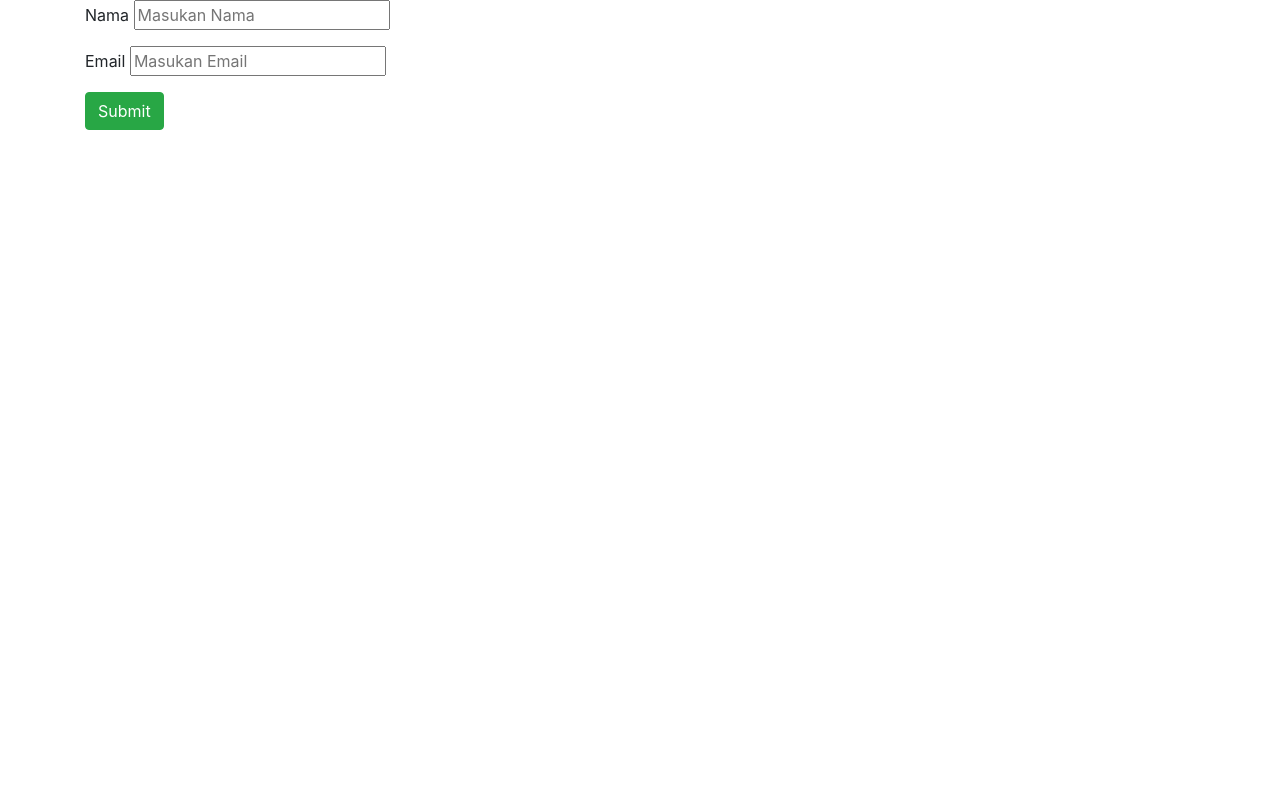
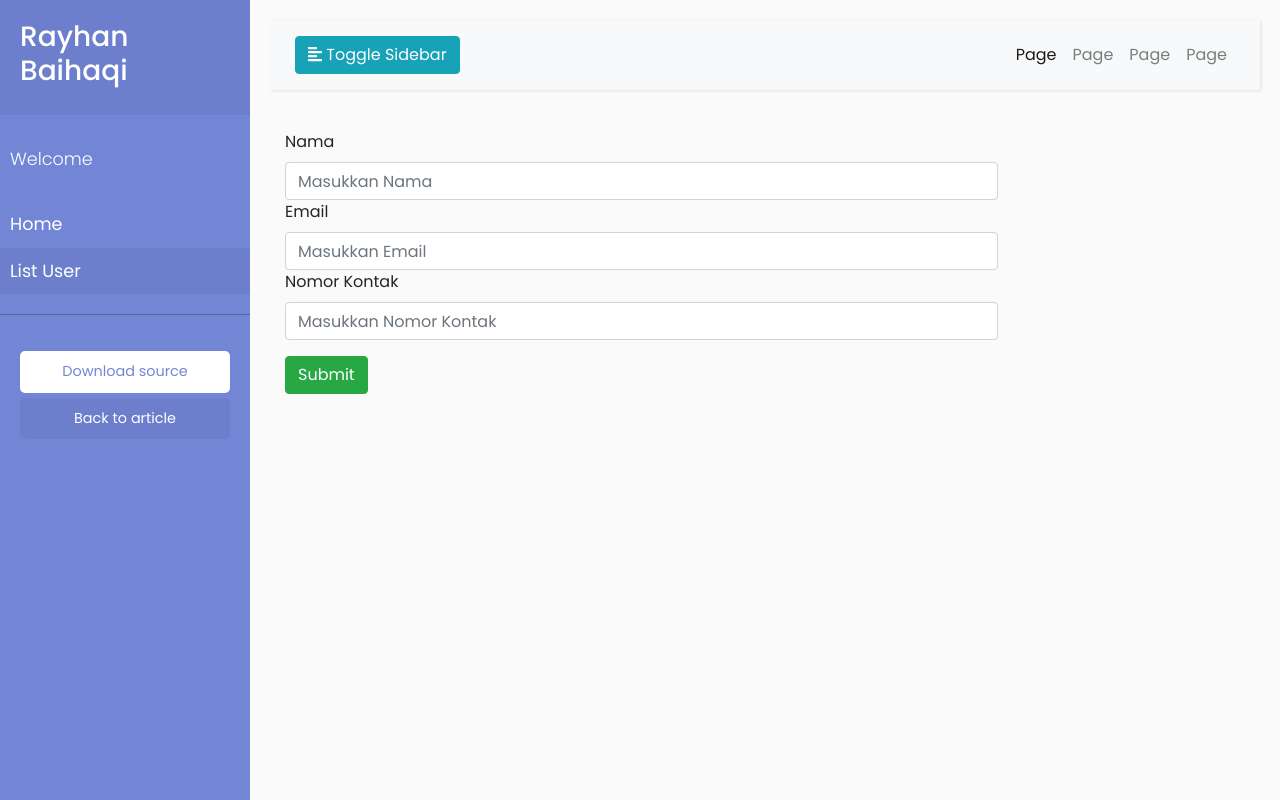
Before and after one commit to RayhanBaihaqi/belajar-ci, a CodeIgniter 4 app: the page made by app/Views/users_create_user.php in a window 1280 px wide. Run offline with PHP 8.4 and a stand-in for CodeIgniter, Linux system fonts and the light colour scheme; the template is opened without the code that fills it, so the values that code supplies are empty; some libraries are stand-ins or nearby versions.

Commit message:
new update

```diff
--- a/app/Controllers/admin/Users.php
+++ b/app/Controllers/admin/Users.php
@@ -35,6 +35,8 @@
             $data = [
                 'name' => $this->request->getVar('name'),
                 'email' => $this->request->getVar('email'),
+                'contact_no' => $this->request->getVar('contact_no'),
+                'created_at' => $this->request->getVar('created_at'),
             ];
             $save = $model->insert($data);
 
@@ -52,6 +54,8 @@
             $data = [
                 'name' => $this->request->getVar('name'),
                 'email' => $this->request->getVar('email'),
+                'contact_no' => $this->request->getVar('contact_no'),
+                'created_at' => $this->request->getVar('created_at'),
             ];
             $save = $model->update($id,$data);
 
--- a/app/Models/UsersModel.php
+++ b/app/Models/UsersModel.php
@@ -6,6 +6,6 @@
     class UsersModel extends Model {
         protected $table = 'users';
 
-        protected $allowedFields = ['name', 'email'];
+        protected $allowedFields = ['name', 'email', 'contact_no', 'created_at'];
     }
 ?>
--- a/app/Views/users_create_user.php
+++ b/app/Views/users_create_user.php
@@ -1,32 +1,112 @@
 <!DOCTYPE html>
 <html lang="en">
 <head>
-    <meta charset="UTF-8">
+        <meta charset="utf-8">
         <meta name="viewport" content="width=device-width, initial-scale=1.0">
-    <link rel="stylesheet" href="https://stackpath.bootstrapcdn.com/bootstrap/4.3.1/css/bootstrap.min.css">
-    <title>Document</title>
+        <meta http-equiv="X-UA-Compatible" content="IE=edge">
+        <title>List User</title>
+        <!-- Bootstrap CSS CDN -->
+        <link rel="stylesheet" href="https://stackpath.bootstrapcdn.com/bootstrap/4.1.0/css/bootstrap.min.css" integrity="sha384-9gVQ4dYFwwWSjIDZnLEWnxCjeSWFphJiwGPXr1jddIhOegiu1FwO5qRGvFXOdJZ4" crossorigin="anonymous">
+        <!-- Our Custom CSS -->
+        <link rel="stylesheet" href="http://belajar-ci.test/css/style.css">
+        <!-- Font Awesome JS -->
+        <script defer src="https://use.fontawesome.com/releases/v5.0.13/js/solid.js" integrity="sha384-tzzSw1/Vo+0N5UhStP3bvwWPq+uvzCMfrN1fEFe+xBmv1C/AtVX5K0uZtmcHitFZ" crossorigin="anonymous"></script>
+        <script defer src="https://use.fontawesome.com/releases/v5.0.13/js/fontawesome.js" integrity="sha384-6OIrr52G08NpOFSZdxxz1xdNSndlD4vdcf/q2myIUVO0VsqaGHJsB0RaBE01VTOY" crossorigin="anonymous"></script>
     </head>
 <body>
+        <div class="wrapper">
+            <!-- Sidebar Holder -->
+            <nav id="sidebar">
+                <div class="sidebar-header">
+                    <h3>Rayhan Baihaqi</h3>
+                </div>
+                <ul class="list-unstyled components">
+                    <p>Welcome</p>
+                    <li>
+                        <a href="<?= base_url('admin/users/welcome')?>">Home</a>
+                    </li>
+                    <li class="active">
+                        <a href="<?= base_url('admin/users/index')?>">List User</a>
+                    </li>
+                </ul>
+                <ul class="list-unstyled CTAs">
+                    <li>
+                        <a href="https://bootstrapious.com/tutorial/files/sidebar.zip" class="download">Download source</a>
+                    </li>
+                    <li>
+                        <a href="https://bootstrapious.com/p/bootstrap-sidebar" class="article">Back to article</a>
+                    </li>
+                </ul>
+            </nav>
+            <div id="content">
+                <nav class="navbar navbar-expand-lg navbar-light bg-light">
+                    <div class="container-fluid">
+                    <button type="button" id="sidebarCollapse" class="btn btn-info">
+                        <i class="fas fa-align-left"></i>
+                        <span>Toggle Sidebar</span>
+                    </button>
+                        <div class="collapse navbar-collapse" id="navbarSupportedContent">
+                            <ul class="nav navbar-nav ml-auto">
+                                <li class="nav-item active">
+                                    <a class="nav-link" href="#">Page</a>
+                                </li>
+                                <li class="nav-item">
+                                    <a class="nav-link" href="#">Page</a>
+                                </li>
+                                <li class="nav-item">
+                                    <a class="nav-link" href="#">Page</a>
+                                </li>
+                                <li class="nav-item">
+                                    <a class="nav-link" href="#">Page</a>
+                                </li>
+                            </ul>
+                        </div>
+                    </div>
+                </nav>
             <div class="container">
                 <div class="row">
                     <div class="col-sm-9">
-                <form action="<?= base_url('admin/users/store'); ?>" method="post">
-                    <div class="form-group">
-                        <lable for="name">Nama</label>
-                        <input type="text" name="name" class="from-control" id="name" placeholder="Masukan Nama">
+                    <form action="<?= base_url('admin/users/store'); ?>" method="POST">
+                                <div class="form-grup">
+                                    <label for="name">Nama</label>
+                                    <input type="text" name="name" class="form-control" id="name" placeholder="Masukkan Nama">
+                                </div>
+                                <div class="form-grup">
+                                    <label for="email">Email</label>
+                                    <input type="text" name="email" class="form-control" id="email" placeholder="Masukkan Email">
                                 </div>
                                 <div class="form-group">
-                        <lable for="email">Email</label>
-                        <input type="text" name="email" class="from-control" id="email" placeholder="Masukan Email">
+                                    <label for="email">Nomor Kontak</label>
+                                    <input type="text" name="contact_no" class="form-control" id="contact_no" placeholder="Masukkan Nomor Kontak">
                                 </div>
                                 <div class="form-group">
-                        <button type="submit" id="send_from" class="btn btn-success">Submit</button>
+                                    <input type="hidden" name="created_at" class="form-control" id="created_at" value="<?php echo date('');?>">
+                                </div>
+                                <div class="form-grup">
+                                    <button type="submit" id="send_form" class="btn btn-success">Submit</button>
                                 </div>
                             </form>
                     </div>
                 </div>
             </div>
-
+        </div>
+        </div>
+<script src="https://code.jquery.com/jquery-3.4.1.min.js"></script>
+    <link rel="stylesheet" type="text/css" href="https://cdn.datatables.net/1.10.20/css/jquery.dataTables.min.css">
+    <script src="https://cdn.datatables.net/1.10.20/js/jquery.dataTables.min.js" type="text/javascript"></script>
+    <script type="text/javascript">
+            $(document).ready(function () {
+                $('#sidebarCollapse').on('click', function () {
+                    $('#sidebar').toggleClass('active');
+                    $(this).toggleClass('active');
+                });
+            });
+        </script>
+        <script>
+            $(document).ready( function () {
+                $('#tableuser').DataTable();
+            } );
+        </script>
 
 </body>
 </html>
--- a/app/Views/users_view_all.php
+++ b/app/Views/users_view_all.php
@@ -74,7 +74,8 @@
                                 <th>ID</td>
                                 <th>Nama</td>
                                 <th>Email</td>
-                                <th>Action</td>
+                                <th>Nomor Kontak</th>
+                                <th>Action</th>
                             </tr>
                         </thead>
                         <tbody>
@@ -84,6 +85,7 @@
                                 <td><?= $pengguna['id'];?></td>
                                 <td><?= $pengguna['name'];?></td>
                                 <td><?= $pengguna['email'];?></td>
+                                <td><?= $pengguna['contact_no']; ?></td>
                                 <td>
                                     <a href="<?= base_url('admin/users/edit/'.$pengguna['id']); ?>" class="btn btn-success">Edit</a>
                                     <a href="<?= base_url('admin/users/delete/'.$pengguna['id']); ?>" class="btn btn-danger">Delete</a>
```
Also changed, not shown: app/Views/users_edit_user.php (+7 -0 lines). Lines whose indentation alone changed are shown as unchanged.
